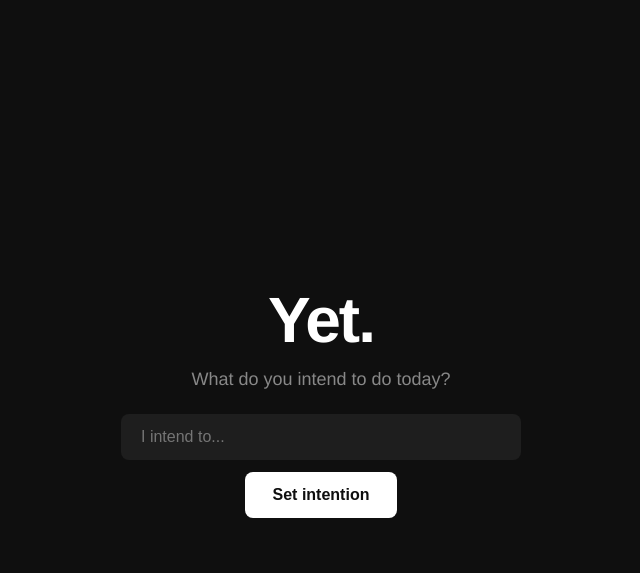
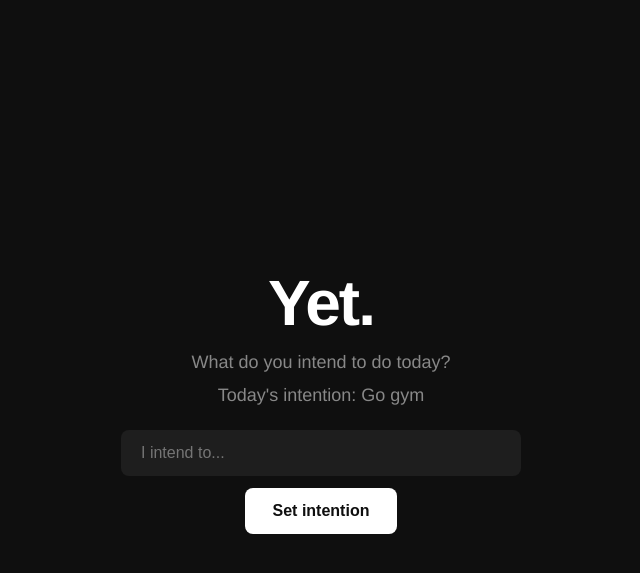
Before and after one commit to stevenjimmya/yet, a Flask app: page / in a window 1280 px wide. Shown: the top 573 px of the page, without its empty margins (319-959 px from the left). Run offline with Flask 3, Linux system fonts and the light colour scheme.

Commit message:
display saved intention on page

```diff
--- a/app.py
+++ b/app.py
@@ -9,7 +9,13 @@ app = Flask(__name__)
 # create an instance of the Flask class, which will be our app
 @app.route('/')
 def home():
-    return render_template('index.html')
+    try:
+        with open("intentions.json", "r") as f:
+            saved_data = json.load(f)
+    except FileNotFoundError:
+        saved_data = None
+
+    return render_template('index.html', saved_intention=saved_data)
 
 @app.route('/set_intention', methods=['POST'])
 def set_intention():
--- a/intentions.json
+++ b/intentions.json
@@ -1 +1 @@
-{"intention": "Go gym ", "date": "2026-06-29"}
+{"intention": "Go gym", "date": "2026-06-29"}
--- a/templates/index.html
+++ b/templates/index.html
@@ -7,6 +7,9 @@
     <body>
         <h1>Yet.</h1>
         <p>What do you intend to do today?</p>
+        {% if saved_intention %}
+        <p>Today's intention: {{ saved_intention.intention }}</p>
+{% endif %}
         <input type="text" id="intention-input" placeholder="I intend to..." />
         <button id="submit-btn">Set intention</button>
         <script src="{{ url_for('static', filename='script.js') }}"></script>
```
